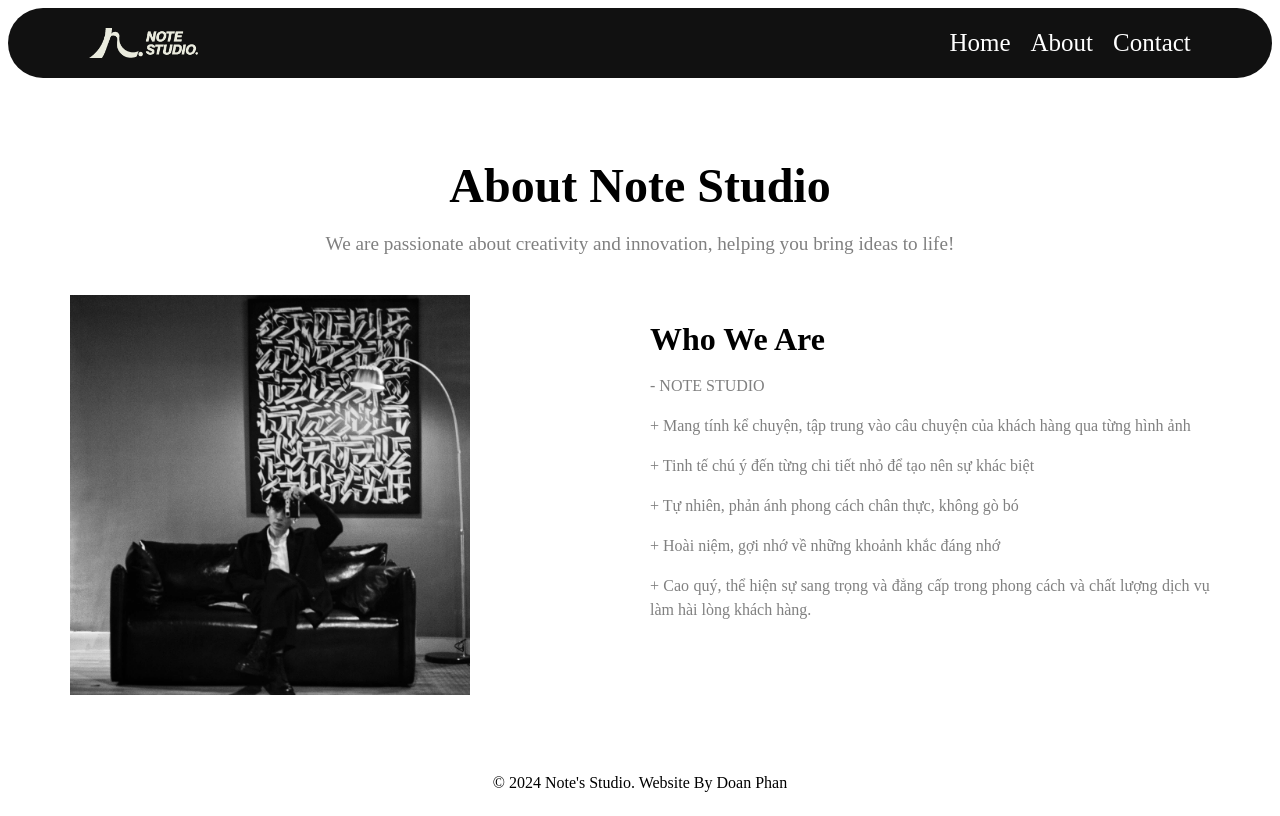
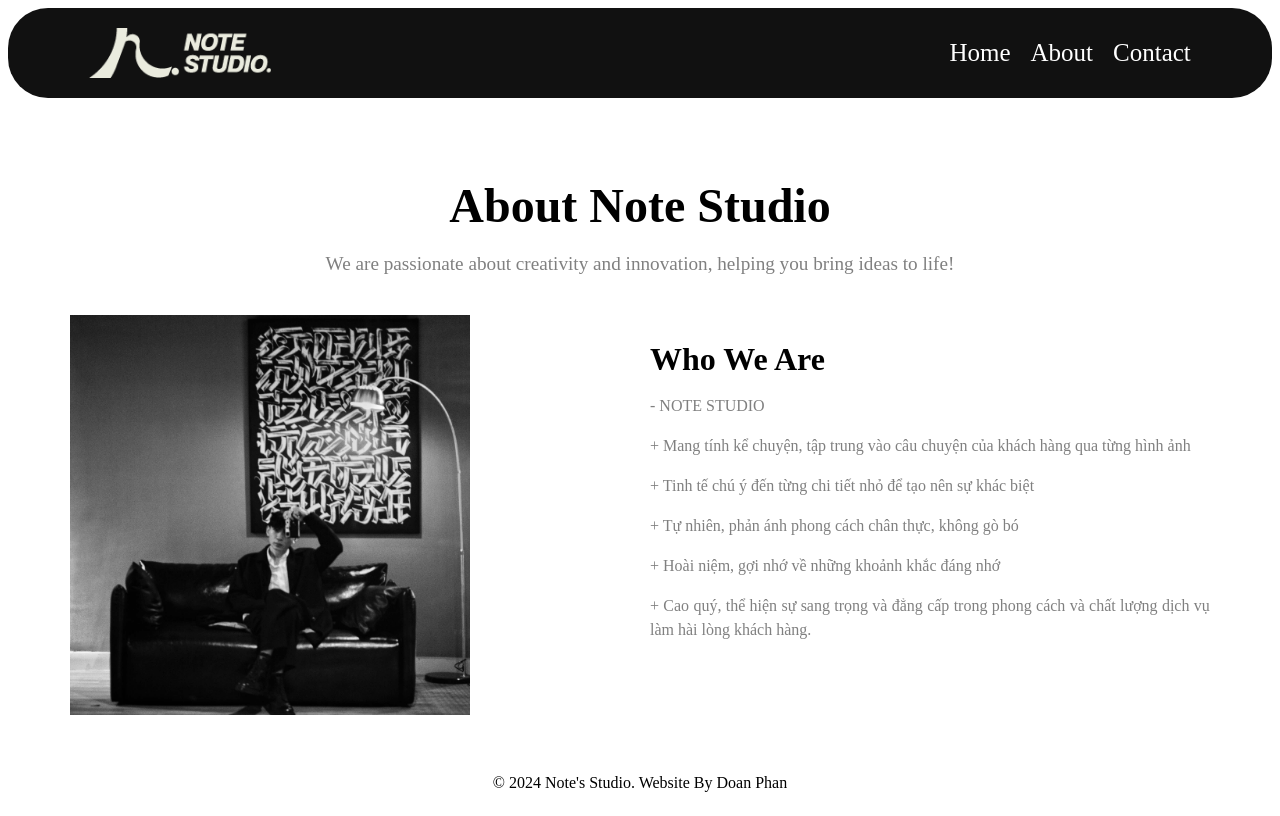
Before and after one commit to thanhdoan1612/note-portfolio-gatsby-ts, a Gatsby site: page /about in a window 1280 px wide. Built offline with nearby package versions, Linux system fonts and the light colour scheme; Gatsby itself is replaced by a stand-in of ours.

Commit message:
change logo size

```diff
--- a/src/components-layout/layout.tsx
+++ b/src/components-layout/layout.tsx
@@ -18,7 +18,7 @@ const Layout: React.FC<LayoutProps> = ({ children }) => {
             src="../images/logo.png"
             alt="Logo"
             placeholder="blurred"
-            height={30}
+            height={50}
           />
         </LogoContainer>
         <Navbar />
--- a/src/css/layout.css.tsx
+++ b/src/css/layout.css.tsx
@@ -12,7 +12,6 @@ export const Header = styled.header`
 
 export const LogoContainer = styled(Link)`
   margin-left: 5%;
-  width: 20%;
 `;
 
 export const StyledLink = styled(Link)`
```
Also changed, not shown: 2 other files.
